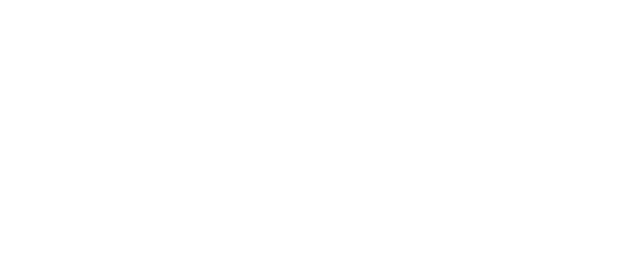
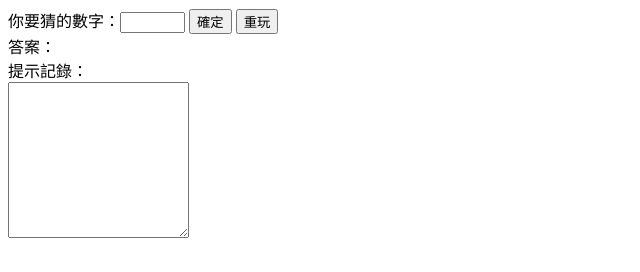
Before and after one commit to ivy760723/ivy760723.github.io, a plain HTML site: page page/work_8.html in a window 1280 px wide. Shown: the whole page, without its empty margins (0-640 px from the left). Drawn offline with Linux system fonts and the light colour scheme.

Commit message:
1050216-2

```diff
--- a/page/work_8.html
+++ b/page/work_8.html
@@ -0,0 +1,139 @@
+<!DOCTYPE HTML PUBLIC "-//W3C//DTD HTML 4.01//EN" "http://www.w3.org/TR/html4/strict.dtd">
+<html lang="zh-TW">
+<head>
+	<meta charset="UTF-8">
+	<meta http-equiv="X-UA-Compatible" content="IE=7">
+	<meta:renderer></meta:renderer>
+	<meta name="viewport" content="width=device-width, user-scalable=no, initial-scale=1.0, maximum-scale=1.0, minimum-scale=1.0">
+	<meta:author></meta:author>
+	<meta name="keywords" content="Keyword 1,Keyword 2">
+	<meta name="description" content="description">
+	<link rel="shortcut icon" type="image/x-icon" href="favicon.ico">
+	<link rel="apple-touch-icon" href="favicon.png">
+	<title>title</title>
+	<script language="JavaScript" SRC="/_myweb/hiad/new-inner.js"></script>
+	<meta http-equiv='Content-Type' content='text/html; charset=BIG5'>
+	<meta name="keywords" content="數字遊戲">
+	<title>數字遊戲</title>
+</head>
+<body>
+
+<form name='fm'>
+	你要猜的數字：<input type='text' name='Guess' size='5' maxlength='4'>
+	<input type='button' value='確定' onClick='javascript:doGuess(document.fm)'>
+	<input type='reset' value='重玩'>
+	<br>答案：<input type='text' name='Answer' size='5' maxlength='4' style='border:0' readonly>
+	<br>提示記錄：
+	<br><textarea name='Hint' rows='10' readonly></textarea>
+</form>
+
+<script language='javascript'>
+var gsLst = "0123456789";
+var gsAnswer = "";
+var giCount = 0;
+var gbCheck = true;
+
+// 產生新數字
+function doNewnum() {
+	var sNew = "";
+	var sLst = gsLst;
+	for(var i=0;i<4;i++) {
+		var r = Math.round(Math.random()*(sLst.length-1));
+		var n = sLst.substr(r, 1);
+		sLst = sLst.substring(0, r) + sLst.substr(r+1, sLst.length);
+		sNew += n;
+	}
+	return sNew;
+}
+
+// 檢查是否重覆
+function doCheckDu(str) {
+	var bCheck = true;
+	var ary = new Array();
+	for(var i=0;i<str.length;i++) {
+		ary[i] = str.substring(i, i+1);
+		for (var j=0;j<ary.length-1;j++) {
+			if (ary[i] == ary[j]) {
+				bCheck = false;
+			}
+		}
+		if (!bCheck) break;
+	}
+	return bCheck;
+}
+
+// 開始猜
+function doGuess(form) {
+	// 猜50次後自動顯示答案
+	if (giCount>=50) gbCheck = false;
+
+	// 已顯示答案者，就重新計算
+
+	// 檢查數字正確性
+	var sNum = ""+form.Guess.value;
+	if (isNaN(sNum)) {
+		alert("數值異常！");
+		return false;
+	} else if (sNum.length != 4) {
+		alert("請填入四個數字！");
+		return false;
+	} else if (!doCheckDu(sNum)) {
+		alert("四個數字不可重覆！");
+		return false;
+	}
+
+	// 猜的結果
+	var iA = 0;
+	var iB = 0;
+	for(var i=0;i<4;i++) {
+		var s1 = sNum.substring(i, i+1);
+		for(var j=0;j<4;j++) {
+			var s2 = gsAnswer.substring(j, j+1);
+			if (s1 == s2) {
+				if (i==j) {
+					iA++;
+				} else {
+					iB++;
+				}
+				break;
+			}
+		}
+	}
+
+	// 猜的提示
+	var sHint = (++giCount)+" "+sNum+" "+iA+"A"+iB+"B\n";
+	form.Hint.value += sHint;
+
+	// 完全猜中時
+	if (iA == 4) {
+		form.Hint.value += "你猜中了！" + gsAnswer;
+		gbCheck = false;
+	}
+
+	// 將游標移到輸入格內
+	try {
+		form.Guess.select();
+		form.Guess.focus();
+	} catch (ex) {}
+}
+
+// 顯示答案
+function doAnswer(form, bCheck) {
+	document.fm.Answer.value = gsAnswer;
+	gbCheck = bCheck;
+}
+
+// 重玩
+function doReplay(form) {
+	gsAnswer = doNewnum();
+	gbCheck = true;
+	giCount = 0;
+	form.Hint.value = "";
+	form.Answer.value = "";
+}
+
+doReplay(document.fm);
+</script>
+
+</body>
+</html>
```
Also changed, not shown: index.html (+1 -1 lines).
